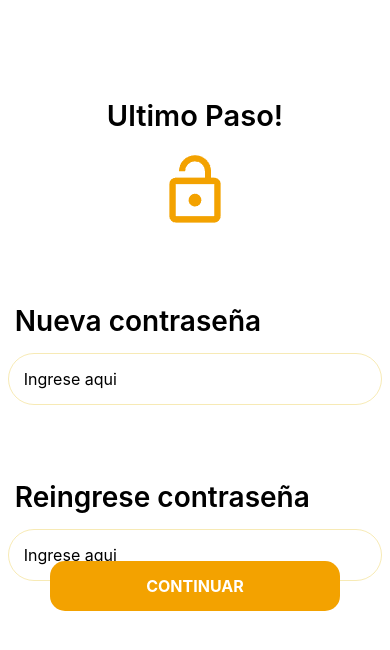
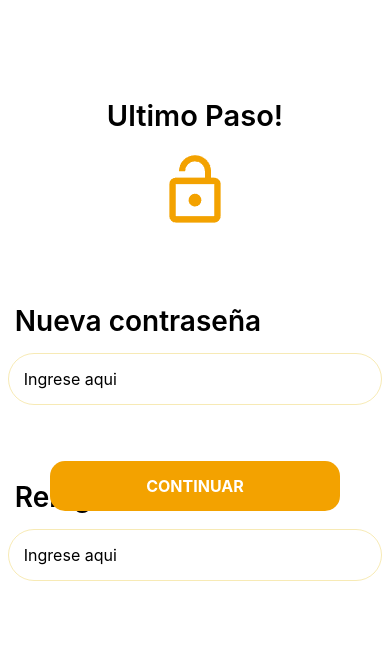
Before and after one commit to Julian-Gamietea/tasty-hub, a React Native app: screen / in a window 390 px wide. Shown: the top 650 px of the page. Built offline with nearby package versions, Linux system fonts and the light colour scheme.

Commit message:
minor changes

```diff
--- a/restore-password/InsertMail.js
+++ b/restore-password/InsertMail.js
@@ -23,7 +23,9 @@ export class InsertMail extends Component {
           </View>
         </View>
         <View style = {styles.formContainerItem}>
-                    <ButtonCustom text = 'Continuar'/>
+
+              <ButtonCustom text = 'Continuar'
+      />
         </View>
       </View>
       </ScrollView>
--- a/restore-password/InsertNewPassword.js
+++ b/restore-password/InsertNewPassword.js
@@ -1,5 +1,5 @@
 
-import { View, StyleSheet, Text, RadioButton,Image,ScrollView } from "react-native"
+import { View, StyleSheet, Text, SafeAreaView,Image,ScrollView } from "react-native"
 import React, { Component } from 'react'
 import { InputTasty } from "../shared-components/InputTasty";
 import { ButtonCustom } from "../shared-components/ButtonCustom";
@@ -7,7 +7,9 @@ import { ButtonCustom } from "../shared-components/ButtonCustom";
 export class InsertNewPassword extends Component {
     render() {
         return (
-            <ScrollView style={styles.scrollView}>
+      <SafeAreaView style={{ flex: 2,paddingBottom:"20%"
+    }}>
+            <ScrollView >
               <View style = {styles.container}>
                 <View style = {styles.imageContainer}>
                   <Text style={styles.secondaryText}>Ultimo Paso!</Text>
@@ -30,6 +32,7 @@ export class InsertNewPassword extends Component {
             </View>
 
           </ScrollView>
+        </SafeAreaView>
         )
       }
     }
@@ -39,9 +42,13 @@ export class InsertNewPassword extends Component {
               marginTop:"5%"
           },
           buttonContainer:{
-              flex:1,
+            flex: 3,
+            zIndex: 3,
+            elevation: 3,
           },
           container:{
+            zIndex: 3,
+            elevation: 3,
               flex:1,
               justifyContent:"center",
               alignContent:"center",
```
Lines whose indentation alone changed are shown as unchanged.
